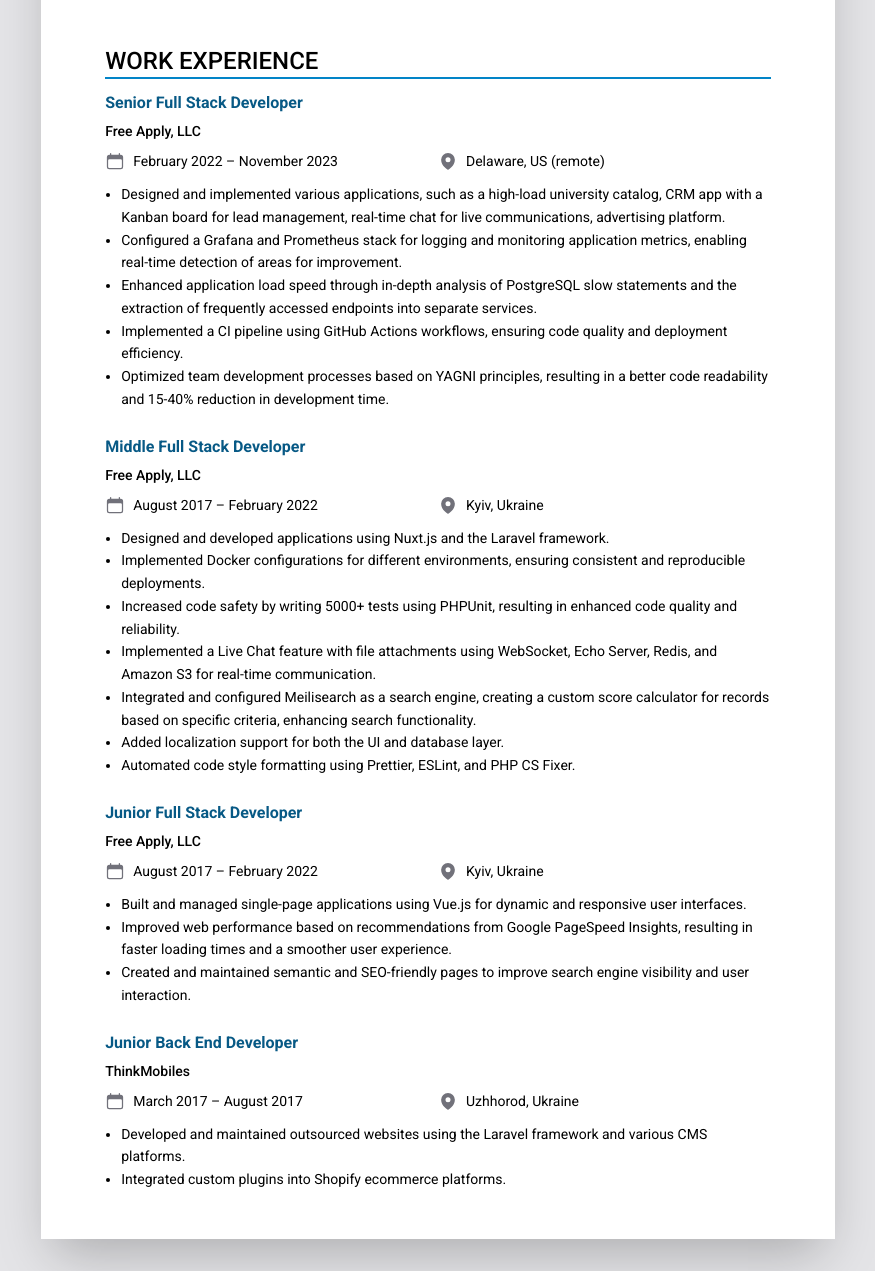
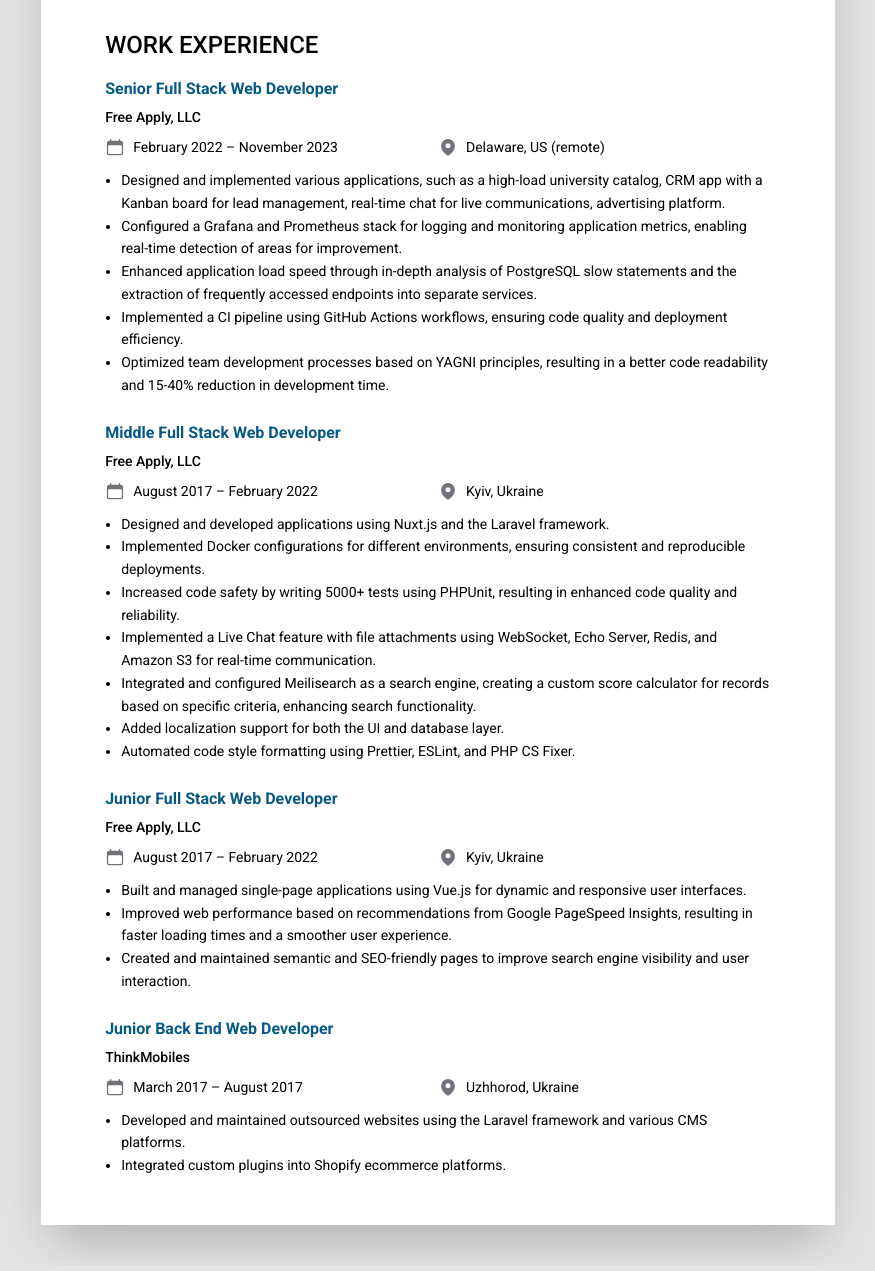
Before and after one commit to nevadskiy/nevadskiy.github.io, a website: page index.html in a window 1280 px wide. Shown: the part 235-1506 px from the top of the page, without its empty margins (202-1077 px from the left). Drawn offline with nearby package versions, Linux system fonts and the light colour scheme; files that its build step writes are made by us from their sources.

Commit message:
update template

```diff
--- a/index.html
+++ b/index.html
@@ -9,16 +9,16 @@
 </head>
 <body class="flex flex-col items-center justify-center p-10 bg-zinc-200 font-sans">
 	<div class="w-[21cm] min-h-[29.7cm] bg-white shadow-2xl">
-		<header class="px-16 py-8 bg-gradient-to-r from-sky-600 to-sky-700">
+		<header class="px-16 py-6 bg-gradient-to-r from-teal-600 to-sky-600">
 			<div class="flex items-center">
 				<img src="/dist/me.jpg" alt="Vitalii Kalaida's photo" class="shrink-0 w-32 h-32 bg-white rounded-full object-cover border-[8px] border-white">
 
 				<div class="ml-12">
-					<h1 class="text-4xl font-medium text-white tracking-wide">Vitalii Kalaida</h1>
+					<h1 class="text-3xl font-semibold text-white tracking-wide uppercase">Vitalii Kalaida</h1>
 
-					<p class="mt-2 text-xl text-white tracking-wide">Full Stack Developer</p>
+					<p class="mt-2 text-xl text-white tracking-wide">Full Stack Web Developer</p>
 
-					<ul class="mt-5 flex space-x-6">
+					<ul class="mt-6 flex space-x-6">
 						<li>
 							<a href="mailto:nevadskiy@gmail.com" target="_blank" class="flex items-center text-sm font-medium text-white">
 								<svg fill="none" viewBox="0 0 24 24" stroke-width="1.5" stroke="currentColor" class="shrink-0 mr-2 inline-block w-5 h-5">
@@ -43,14 +43,14 @@
 
 		<main class="px-16 py-12">
 			<section>
-				<h2 class="text-2xl font-medium uppercase border-b-2 border-sky-600">
+				<h2 class="bg-white text-2xl font-medium uppercase">
 					Work Experience
 				</h2>
 
-				<div class="mt-3 space-y-6">
+				<div class="mt-4 space-y-6">
 					<div>
 						<h3 class="text-sky-800 font-semibold">
-							Senior Full Stack Developer
+							Senior Full Stack Web Developer
 						</h3>
 
 						<div class="mt-1">
@@ -84,7 +84,7 @@
 
 					<div>
 						<h3 class="text-sky-800 font-semibold">
-							Middle Full Stack Developer
+							Middle Full Stack Web Developer
 						</h3>
 
 						<div class="mt-1">
@@ -120,7 +120,7 @@
 
 					<div>
 						<h3 class="text-sky-800 font-semibold">
-							Junior Full Stack Developer
+							Junior Full Stack Web Developer
 						</h3>
 
 						<div class="mt-1">
@@ -152,7 +152,7 @@
 
 					<div>
 						<h3 class="text-sky-800 font-semibold">
-							Junior Back End Developer
+							Junior Back End Web Developer
 						</h3>
 
 						<p class="mt-1">
```
